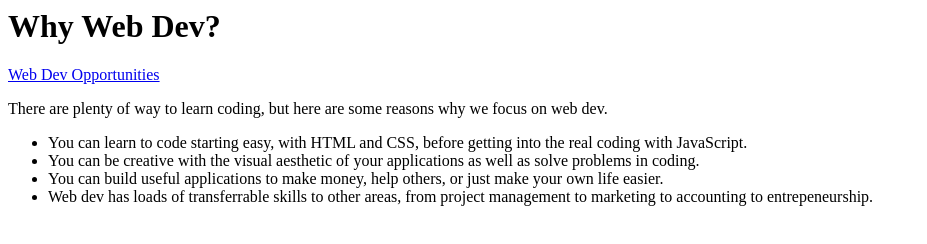
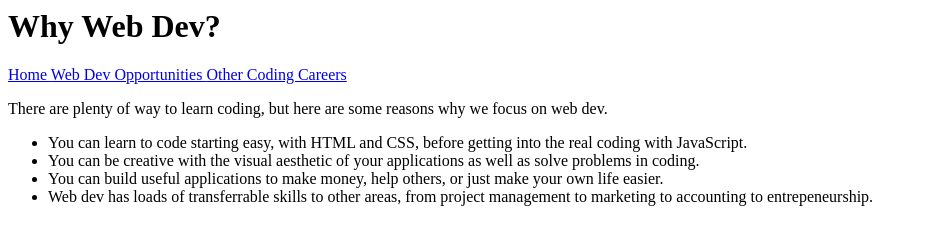
Before and after one commit to craighead-diocesan-school/why-web-dev-kimhy27, a plain HTML site: page index.html in a window 1280 px wide. Shown: the whole page, without its empty margins (0-927 px from the left). Drawn offline with Linux system fonts and the light colour scheme.

Commit message:
other links

```diff
--- a/index.html
+++ b/index.html
@@ -1,5 +1,8 @@
 <h1> Why Web Dev? </h1>
+
+<a href="index.html"> Home </a>
 <a href="opportunities.html"> Web Dev Opportunities </a>
+<a href="other-careers.html"> Other Coding Careers </a>
 
 <p>
   There are plenty of way to learn coding, but here are some reasons why we focus on web dev.
```
Also changed, not shown: opportunities.html (+6 -1 lines), other-careers.html (+5 -0 lines).
